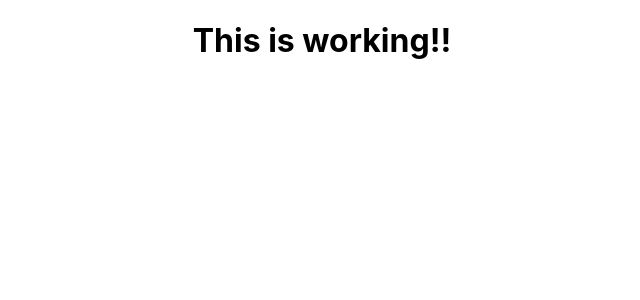
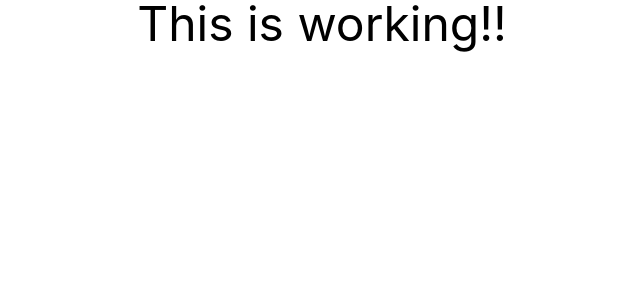
Before and after one commit to phsaurav/diabetic-net, a React (Create React App) app: page / in a window 1280 px wide. Shown: the top 300 px of the page, without its empty margins (318-958 px from the left). Built offline with nearby package versions, Linux system fonts and the light colour scheme.

Commit message:
Tailwind Added 🎨

```diff
--- /dev/null
+++ b/craco.config.js
@@ -0,0 +1,7 @@
+module.exports = {
+	style: {
+		postcss: {
+			plugins: [require('tailwindcss'), require('autoprefixer')],
+		},
+	},
+};
--- a/src/App.js
+++ b/src/App.js
@@ -3,7 +3,7 @@ import './App.css';
 function App() {
 	return (
 		<div className="App">
-			<h1>This is working!!</h1>
+			<h1 className="text-5xl">This is working!!</h1>
 		</div>
 	);
 }
--- a/src/index.css
+++ b/src/index.css
@@ -1,3 +1,7 @@
+@tailwind base;
+@tailwind components;
+@tailwind utilities;
+
 body {
   margin: 0;
   font-family: -apple-system, BlinkMacSystemFont, 'Segoe UI', 'Roboto', 'Oxygen',
--- /dev/null
+++ b/tailwind.config.js
@@ -0,0 +1,11 @@
+module.exports = {
+	purge: ['./src/**/*.{js,jsx,ts,tsx}', './public/index.html'],
+	darkMode: false, // or 'media' or 'class'
+	theme: {
+		extend: {},
+	},
+	variants: {
+		extend: {},
+	},
+	plugins: [],
+};
```
Also changed, not shown: package.json (+9 -3 lines), 1 other file (tests, documents, lock files or other folders).
